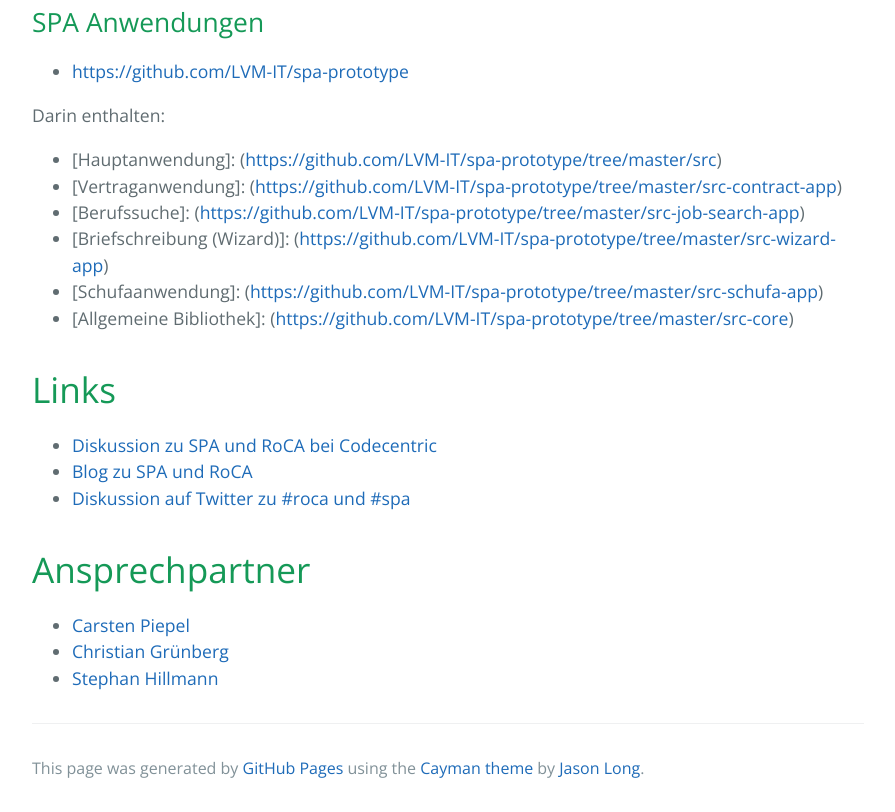
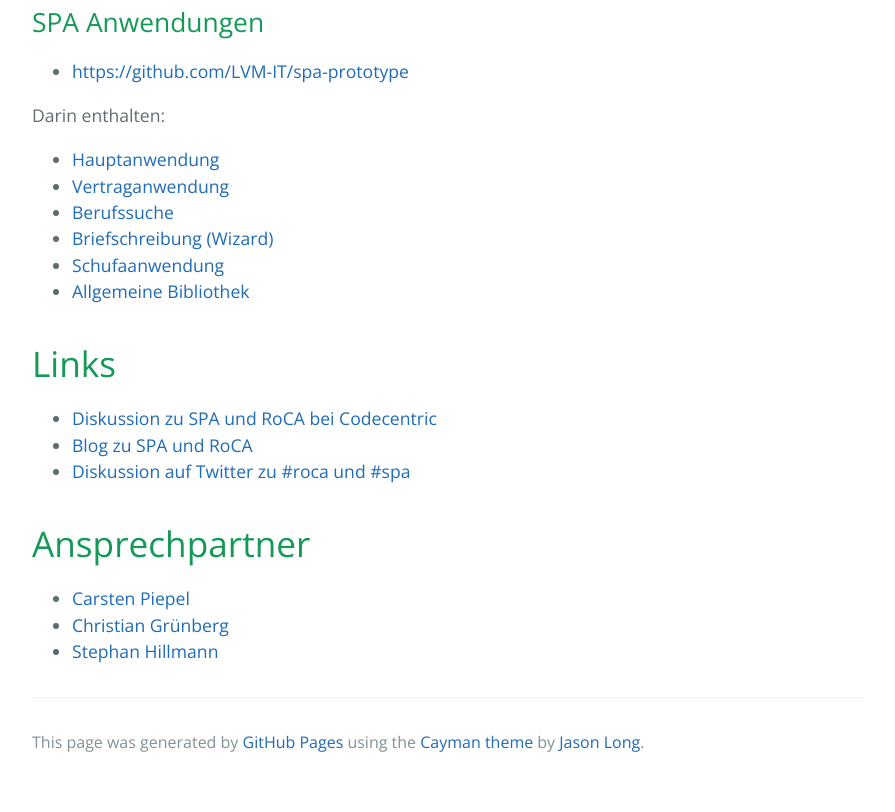
Before and after one commit to LVM-IT/lvm-it.github.io, a plain HTML site: page index.html in a window 1280 px wide. Shown: the part 5868-6680 px from the top of the page, without its empty margins (192-1087 px from the left). After the commit the page ends 6654 px from the top, so only its background shows below. Drawn offline with nearby package versions, Linux system fonts and the light colour scheme.

```diff
--- a/index.html
+++ b/index.html
@@ -163,12 +163,12 @@
 <p>Darin enthalten:</p>
 
 <ul>
-<li>[Hauptanwendung]: (<a href="https://github.com/LVM-IT/spa-prototype/tree/master/src">https://github.com/LVM-IT/spa-prototype/tree/master/src</a>)</li>
-<li>[Vertraganwendung]: (<a href="https://github.com/LVM-IT/spa-prototype/tree/master/src-contract-app">https://github.com/LVM-IT/spa-prototype/tree/master/src-contract-app</a>)</li>
-<li>[Berufssuche]: (<a href="https://github.com/LVM-IT/spa-prototype/tree/master/src-job-search-app">https://github.com/LVM-IT/spa-prototype/tree/master/src-job-search-app</a>)</li>
-<li>[Briefschreibung (Wizard)]: (<a href="https://github.com/LVM-IT/spa-prototype/tree/master/src-wizard-app">https://github.com/LVM-IT/spa-prototype/tree/master/src-wizard-app</a>)</li>
-<li>[Schufaanwendung]: (<a href="https://github.com/LVM-IT/spa-prototype/tree/master/src-schufa-app">https://github.com/LVM-IT/spa-prototype/tree/master/src-schufa-app</a>)</li>
-<li>[Allgemeine Bibliothek]: (<a href="https://github.com/LVM-IT/spa-prototype/tree/master/src-core">https://github.com/LVM-IT/spa-prototype/tree/master/src-core</a>)</li>
+<li><a href="https://github.com/LVM-IT/spa-prototype/tree/master/src">Hauptanwendung</a></li>
+<li><a href="https://github.com/LVM-IT/spa-prototype/tree/master/src-contract-app">Vertraganwendung</a></li>
+<li><a href="https://github.com/LVM-IT/spa-prototype/tree/master/src-job-search-app">Berufssuche</a></li>
+<li><a href="https://github.com/LVM-IT/spa-prototype/tree/master/src-wizard-app">Briefschreibung (Wizard)</a></li>
+<li><a href="https://github.com/LVM-IT/spa-prototype/tree/master/src-schufa-app">Schufaanwendung</a></li>
+<li><a href="https://github.com/LVM-IT/spa-prototype/tree/master/src-core">Allgemeine Bibliothek</a></li>
 </ul>
 
 <h1>
@@ -185,8 +185,8 @@
 
 <ul>
 <li><a href="https://twitter.com/cpiepel_de">Carsten Piepel</a></li>
-<li><a href="https://twitter.com/hillmann_h">Christian Grünberg</a></li>
-<li><a href="https://twitter.com/gruenyC">Stephan Hillmann</a></li>
+<li><a href="https://twitter.com/gruenyC">Christian Grünberg</a></li>
+<li><a href="https://twitter.com/hillmann_h">Stephan Hillmann</a></li>
 </ul>
 
       <footer class="site-footer">
```
Also changed, not shown: params.json (+1 -1 lines).
